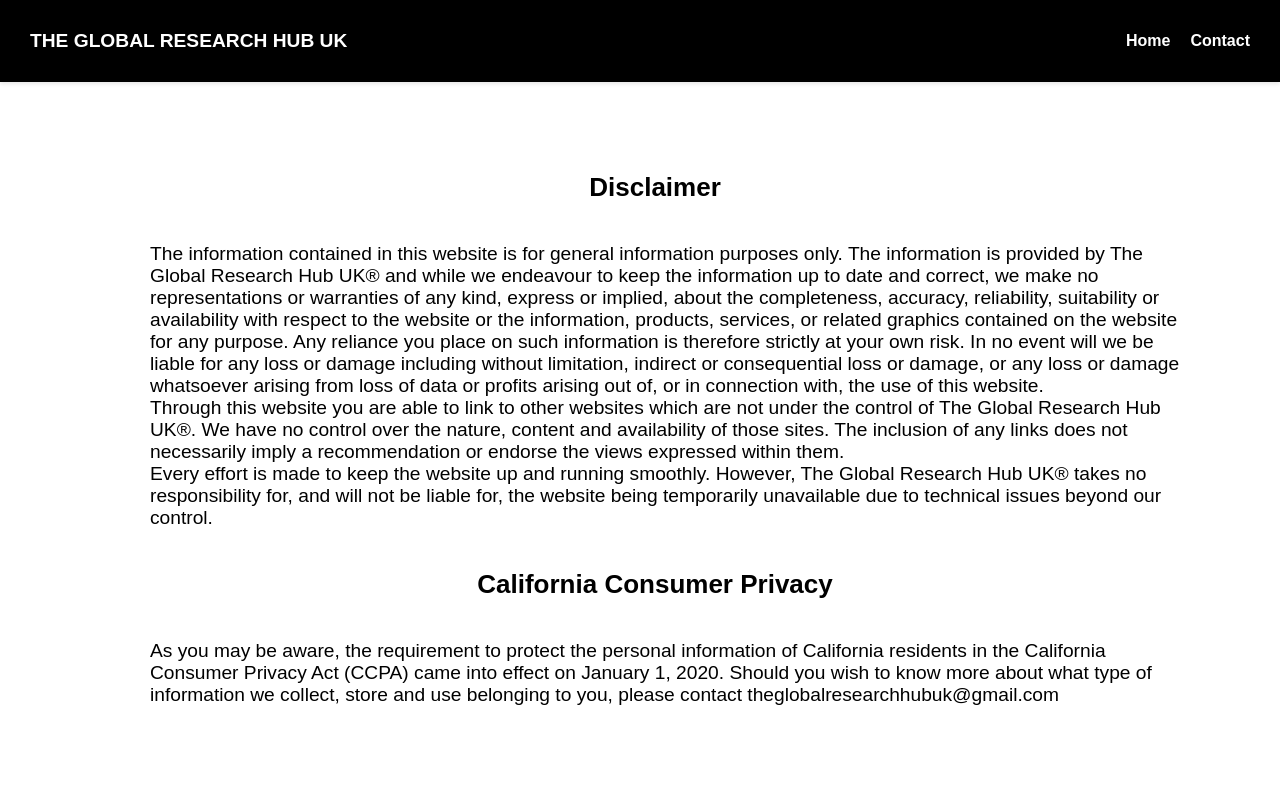
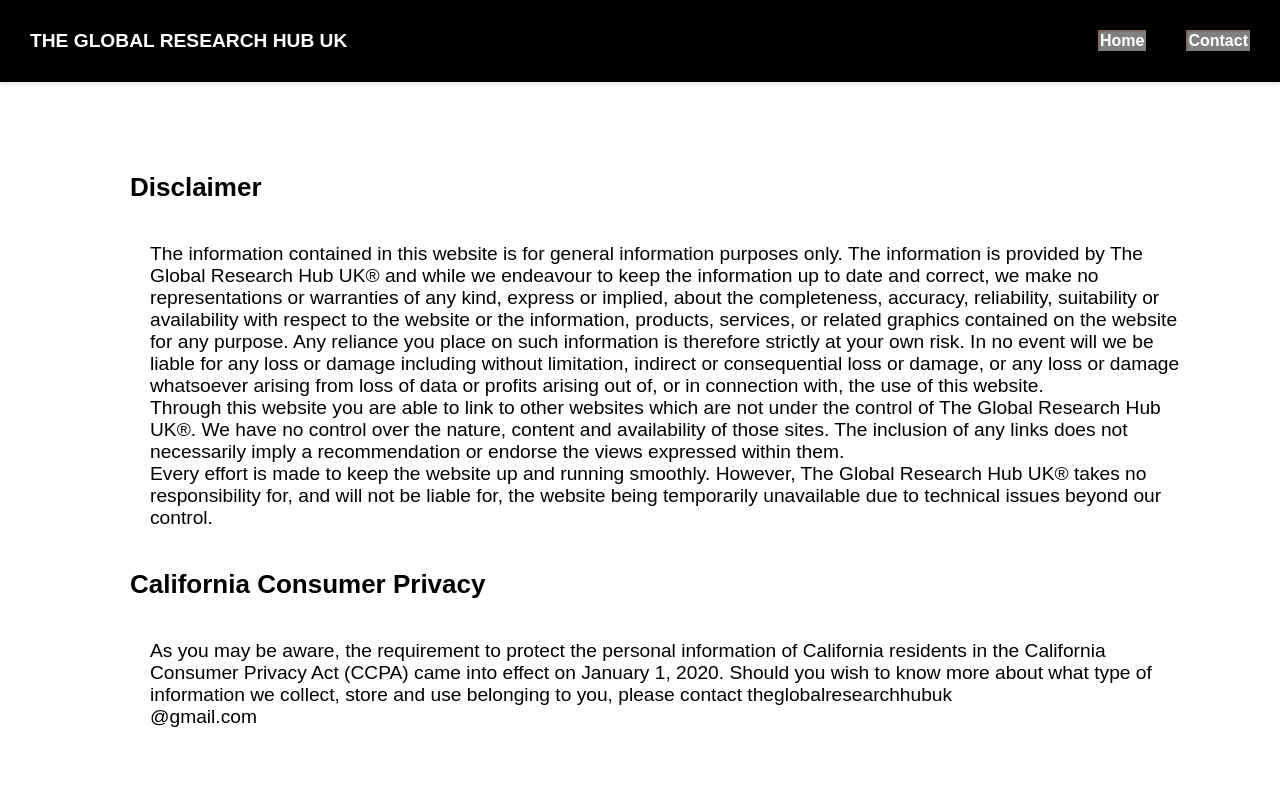
Before and after one commit to Osazeme-07/Osazeme-07.github.io, a website: page docs/privacy-policy.html in a window 1280 px wide. Shown: the top 800 px of the page. Drawn offline with Linux system fonts and the light colour scheme.

Commit message:
adjusted nav buttons and other stuff

```diff
--- a/docs/privacy-policy.html
+++ b/docs/privacy-policy.html
@@ -18,6 +18,7 @@
         <nav class="nav-menu" id="nav-menu">
             <ul>
                 <li><a href="index.html">Home</a></li>
+                <span class="separator"></span>
                 <li><a href="contact.html">Contact</a></li>
             </ul>
         </nav>
@@ -46,7 +47,7 @@
     <p class="para">
         As you may be aware, the requirement to protect the personal information of California residents in the California Consumer Privacy
         Act (CCPA) came into effect on January 1, 2020. Should you wish to know more about what type of information we collect, store and use
-        belonging to you, please contact theglobalresearchhubuk@gmail.com <br><br>
+        belonging to you, please contact theglobalresearchhubuk<br>@gmail.com <br><br>
     </p>
 </div>
 
--- a/docs/style.css
+++ b/docs/style.css
@@ -35,10 +35,16 @@
 
 nav ul li a {
     text-decoration: none;
-    color: #ffffff;
+    color:white;
     font-size: 16px;
     font-weight: bold;
+    background-color: grey;
+    border-top:2px solid #81544471;
+    border-right:2px solid #3d100000;
+    border-bottom:2px solid #3d100000;
+    border-left:2px solid #8a5b4a9a;
 }
+
 
 @media (max-width: 768px) {
     .nav-bar {
@@ -60,8 +66,11 @@
     nav ul {
         width: 100%;
         justify-content: center;
-        padding-left: 40px;
+        padding-left: 140px;
+        margin-top: 15px;
+
     }
+
 }
 
 /* Section Styling */
@@ -341,6 +350,7 @@
     font-weight: bold;
     padding: 20px;
     padding-left: 50px;
+    width: 100%;
 }
 
 .para {
```
Also changed, not shown: docs/contact.html (+1 -0 lines), docs/index.html (+1 -0 lines).
